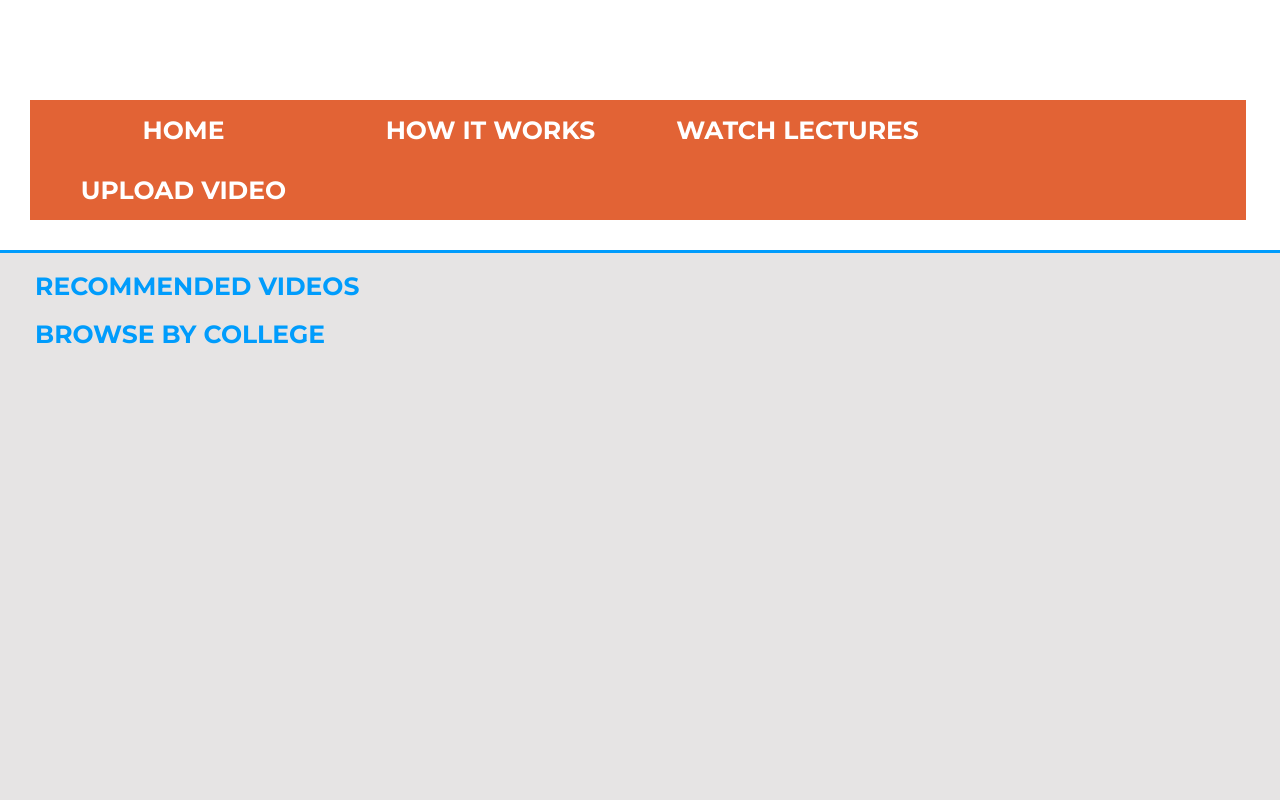
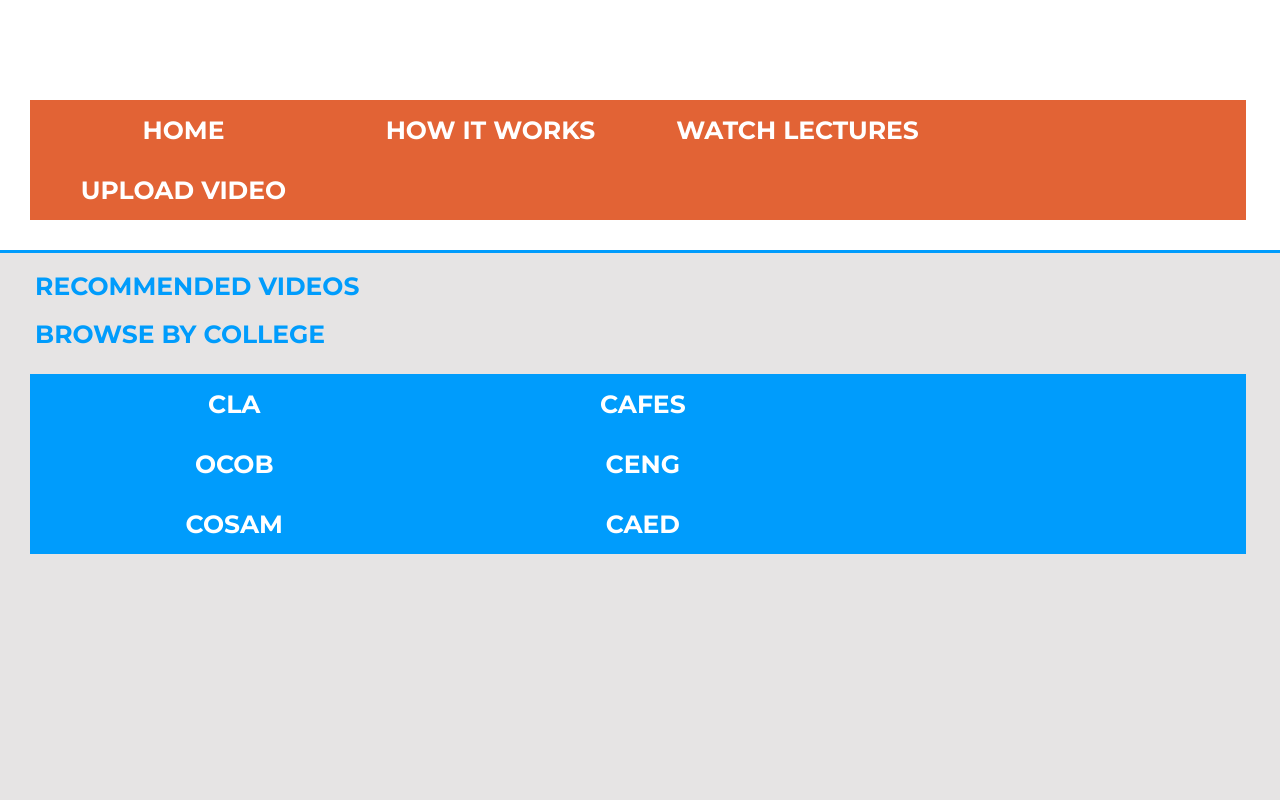
Before and after one commit to ameru/caption-this, an Angular app in the folder angular/: page /home in a window 1280 px wide. Shown: the top 800 px of the page. Built offline with nearby package versions, Linux system fonts and the light colour scheme.

Commit message:
browse by college

```diff
--- a/angular/src/app/home/home.component.css
+++ b/angular/src/app/home/home.component.css
@@ -8,7 +8,6 @@
     background-color: rgb(230, 228, 228) ;
     padding-bottom: 600px;
     border-top: 3px solid  rgb(0, 156, 252);
-    padding-top: 50px solid  rgb(0, 39, 165);
     margin-top: 30px;
   }
 
@@ -16,3 +15,39 @@
 .buttons a {
   margin-right: 8px;
 }
+
+ul {
+    list-style-type: none;
+    margin: 0;
+    padding: 0;
+  }
+
+.searchbycollege {
+    margin-top: 100px;
+    margin-left: 30px;
+    margin-right: 30px;
+  }
+
+.searchbycollege {
+    width: 95%;
+    background-color: rgb(0, 156, 252); ;
+    overflow: auto;
+    margin-top: 25px;
+    margin-right: 25px #153ef7e9;
+  }
+
+.searchbycollege a {
+    float: left;
+    padding: 15px;
+    font-weight: bold;
+    color: rgb(255, 255, 255);
+    text-decoration: none;
+    font-size: 25px;
+    width: 31.13%;
+    text-align: center;
+  }
+
+/* Add a background color on hover */
+.searchbycollege a:hover {
+    background-color: #153ef7e9;
+  }
--- a/angular/src/app/home/home.component.html
+++ b/angular/src/app/home/home.component.html
@@ -6,7 +6,24 @@
 <div id="greybox">
     <p><b class="headings">RECOMMENDED VIDEOS</b></p>
     <p><b class="headings">BROWSE BY COLLEGE</b></p>
+
+    <header>
+        <div class="searchbycollege">
+          <nav>
+            <ul>
+              <li><a routerLink="/watchlectures">CLA</a></li>
+              <li><a routerLink="/watchlectures">CAFES</a></li>
+              <li><a routerLink="/watchlectures">OCOB</a></li>
+              <li><a routerLink="/watchlectures">CENG</a></li>
+              <li><a routerLink="/watchlectures">COSAM</a></li>
+              <li><a routerLink="/watchlectures">CAED</a></li>
+            </ul>
+          </nav>
+        </div>
+      </header>
+
 </div>
+
 
 
 </body>
```
